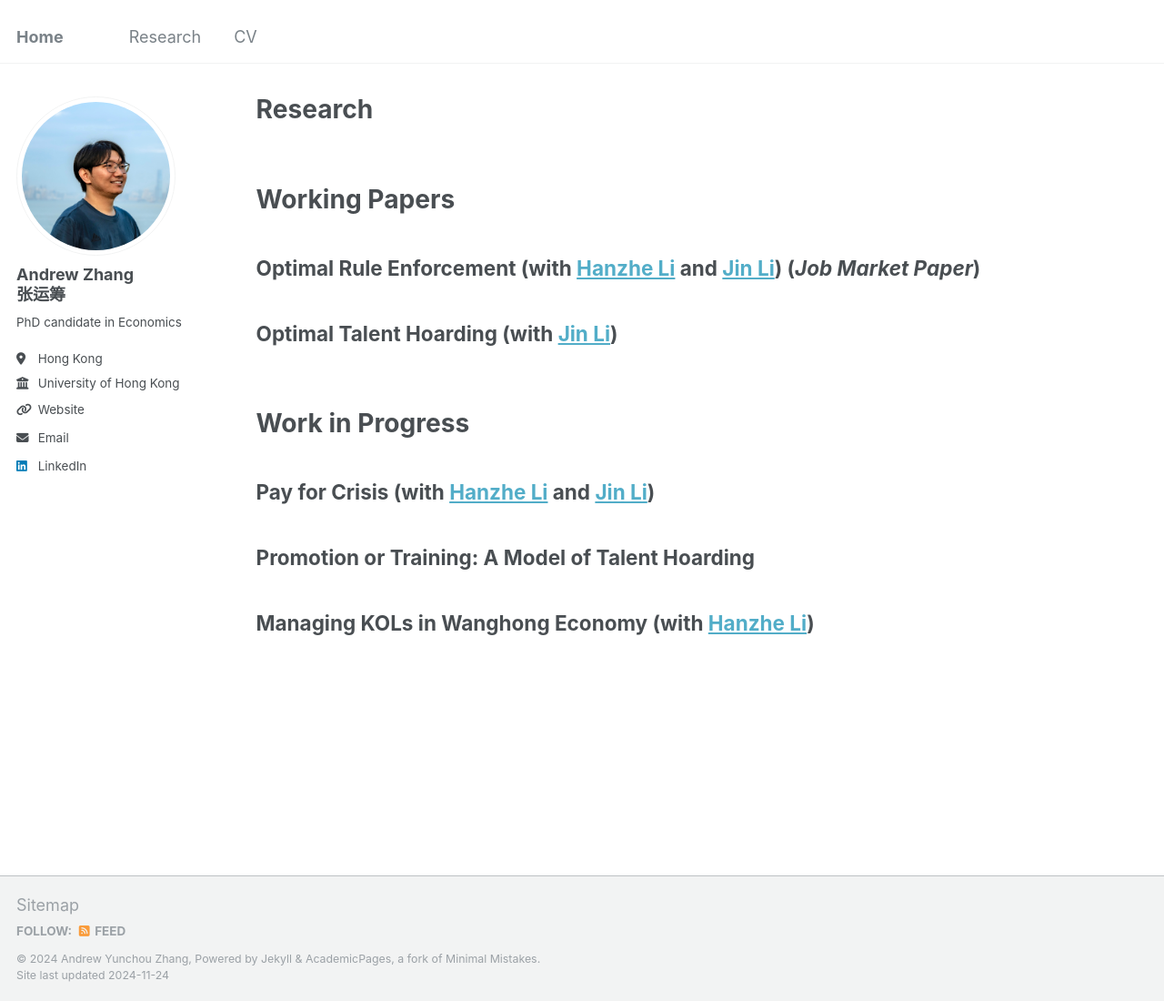
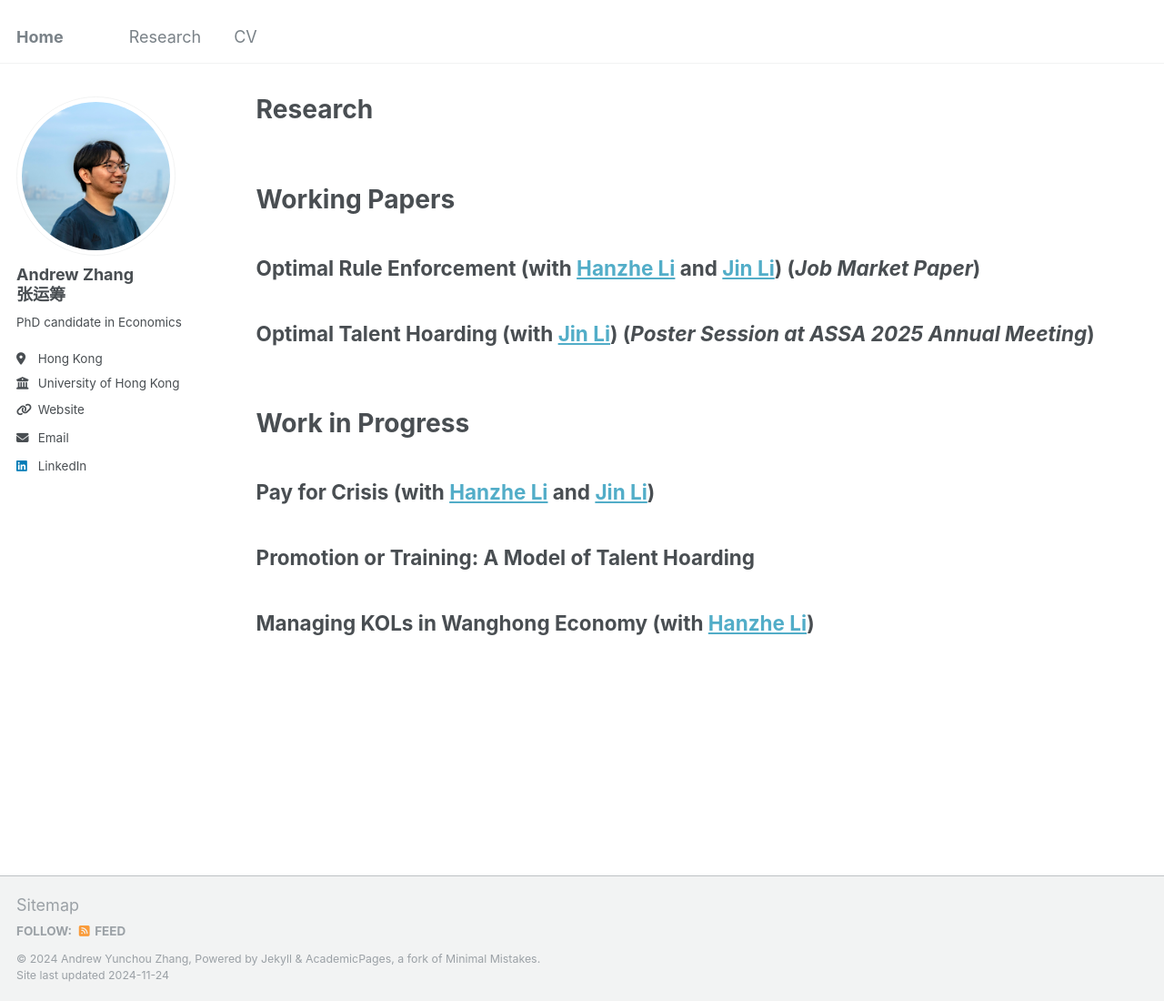
Before and after one commit to Andrew-YC-Zhang/andrew-yc-zhang.github.io, a Jekyll site: the page built from _pages/research.md, in a window 1280 px wide and 1100 px high. Shown: the whole window at 91% size. Built offline with Jekyll 4.4.1, drawn with Linux system fonts in a browser that asks for light colours.

Commit message:
Update research.md

```diff
--- a/_pages/research.md
+++ b/_pages/research.md
@@ -15,7 +15,7 @@ author_profile: true
 ## Optimal Rule Enforcement (with [Hanzhe Li](https://sites.google.com/view/hanzheli) and [Jin Li](http://www.jin-li.org)) (*Job Market Paper*)
 
 
-## Optimal Talent Hoarding (with [Jin Li](http://www.jin-li.org))
+## Optimal Talent Hoarding (with [Jin Li](http://www.jin-li.org)) (*Poster Session at ASSA 2025 Annual Meeting*)
 
 
 <br>
```
